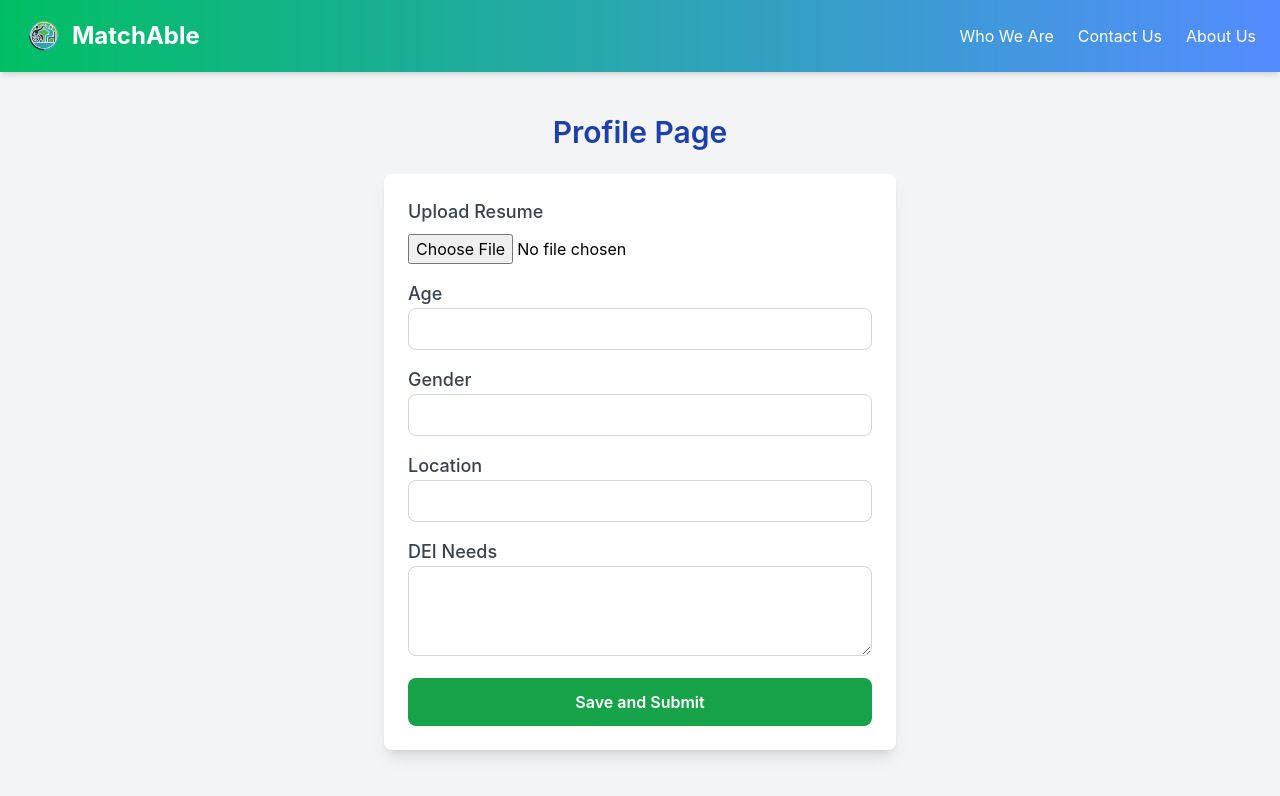
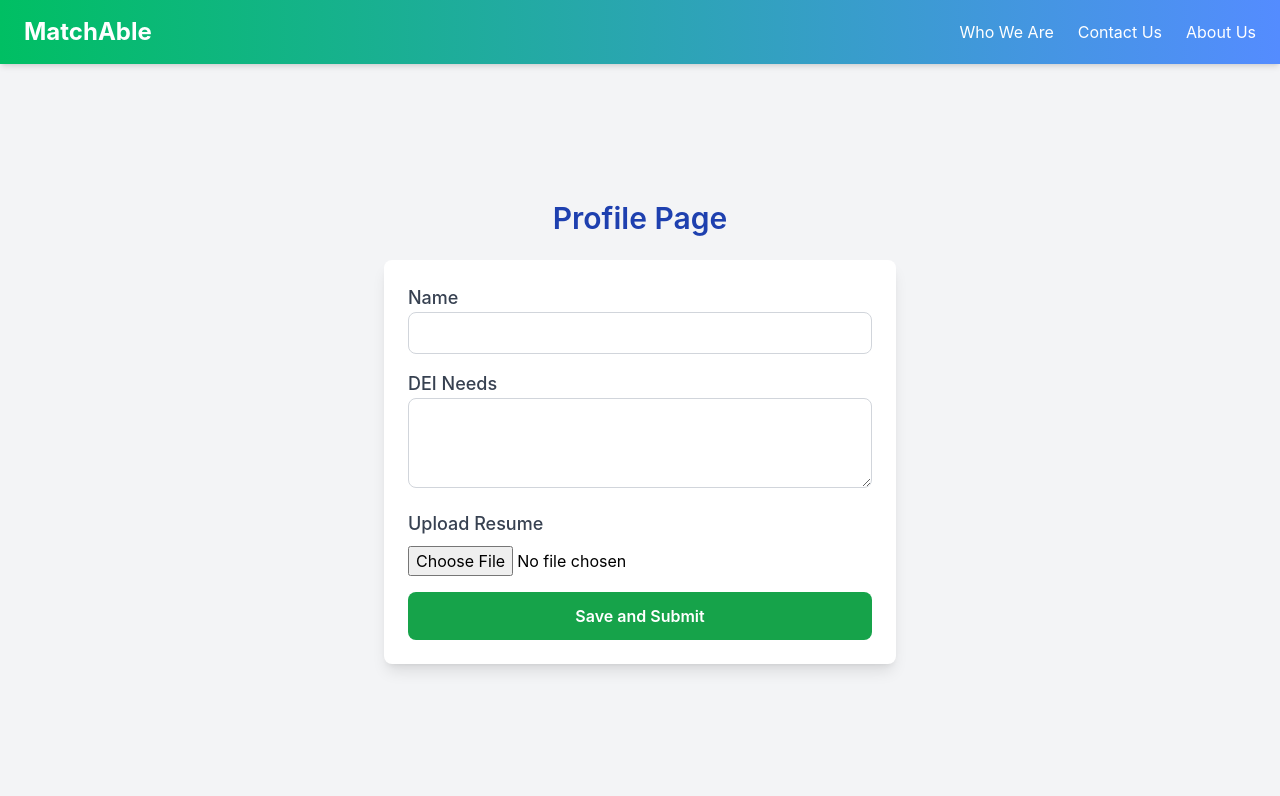
Before and after one commit to harishchaurasia/match-able, a Next.js app: page /ProfilePage in a window 1280 px wide. Shown: the top 796 px of the page. Built offline with nearby package versions, Linux system fonts and the light colour scheme.

Commit message:
enhanced shit

```diff
--- a/src/components/Navbar.tsx
+++ b/src/components/Navbar.tsx
@@ -1,43 +1,12 @@
-// // src/components/Navbar.tsx
-// import React from "react";
-// import Link from "next/link";
-
-// const Navbar: React.FC = () => {
-//   return (
-//     <nav className="fixed top-0 left-0 w-full bg-gradient-to-r from-[#00bf63] to-[#548cff] text-white py-4 px-6 shadow-md z-50">
-//       <div className="container mx-auto flex justify-between items-center">
-//         {/* Product Name */}
-//         <h1 className="text-2xl font-bold">
-//           <Link href="/">MatchAble</Link>
-//         </h1>
-
-//         {/* Navigation Links */}
-//         <div className="flex space-x-6">
-//           <Link href="/who-we-are">Who We Are</Link>
-//           <Link href="/contact-us">Contact Us</Link>
-//           <Link href="/AboutUs">About Us</Link>
-//         </div>
-//       </div>
-//     </nav>
-//   );
-// };
-
-// export default Navbar;
-
-// src/components/Navbar.tsx
 import React from "react";
 import Link from "next/link";
-import Image from "next/image";
-import logo from "../assets/logo_nobg.png"; // Adjust the path as necessary
 
 const Navbar: React.FC = () => {
   return (
     <nav className="fixed top-0 left-0 w-full bg-gradient-to-r from-[#00bf63] to-[#548cff] text-white py-4 px-6 shadow-md z-50">
       <div className="container mx-auto flex justify-between items-center">
-        {/* Logo and Product Name */}
-        <h1 className="text-2xl font-bold flex items-center space-x-2">
-          <Image src={logo} alt="Logo" width={40} height={40} />{" "}
-          {/* Adjust size as needed */}
+        {/* Product Name */}
+        <h1 className="text-2xl font-bold">
           <Link href="/">MatchAble</Link>
         </h1>
 
--- a/src/pages/ProfilePage.tsx
+++ b/src/pages/ProfilePage.tsx
@@ -35,12 +35,19 @@ const ProfilePage: React.FC = () => {
         <div className="bg-white p-6 rounded-lg shadow-lg space-y-4 max-w-lg mx-auto">
           <div>
             <label className="block text-lg font-medium text-gray-700">
-              Upload Resume
+              Name
             </label>
-            <input type="file" onChange={handleFileUpload} className="mt-2" />
+            <input
+              type="text"
+              value={demographics.gender}
+              onChange={(e) =>
+                setDemographics({ ...demographics, gender: e.target.value })
+              }
+              className="w-full p-2 border border-gray-300 rounded-lg"
+            />
           </div>
 
-          <div>
+          {/* <div>
             <label className="block text-lg font-medium text-gray-700">
               Age
             </label>
@@ -52,9 +59,9 @@ const ProfilePage: React.FC = () => {
               }
               className="w-full p-2 border border-gray-300 rounded-lg"
             />
-          </div>
+          </div> */}
 
-          <div>
+          {/* <div>
             <label className="block text-lg font-medium text-gray-700">
               Gender
             </label>
@@ -66,9 +73,9 @@ const ProfilePage: React.FC = () => {
               }
               className="w-full p-2 border border-gray-300 rounded-lg"
             />
-          </div>
+          </div> */}
 
-          <div>
+          {/* <div>
             <label className="block text-lg font-medium text-gray-700">
               Location
             </label>
@@ -80,7 +87,7 @@ const ProfilePage: React.FC = () => {
               }
               className="w-full p-2 border border-gray-300 rounded-lg"
             />
-          </div>
+          </div> */}
 
           <div>
             <label className="block text-lg font-medium text-gray-700">
@@ -94,9 +101,16 @@ const ProfilePage: React.FC = () => {
             />
           </div>
 
+          <div>
+            <label className="block text-lg font-medium text-gray-700">
+              Upload Resume
+            </label>
+            <input type="file" onChange={handleFileUpload} className="mt-2" />
+          </div>
+
           <button
             onClick={handleSubmit}
-            className="w-full bg-green-600 text-white py-3 rounded-lg font-semibold hover:bg-green-700 transition-colors"
+            className="w-full bg-green-600 text-white py-3 mt-6 rounded-lg font-semibold hover:bg-green-700 transition-colors"
           >
             Save and Submit
           </button>
```
